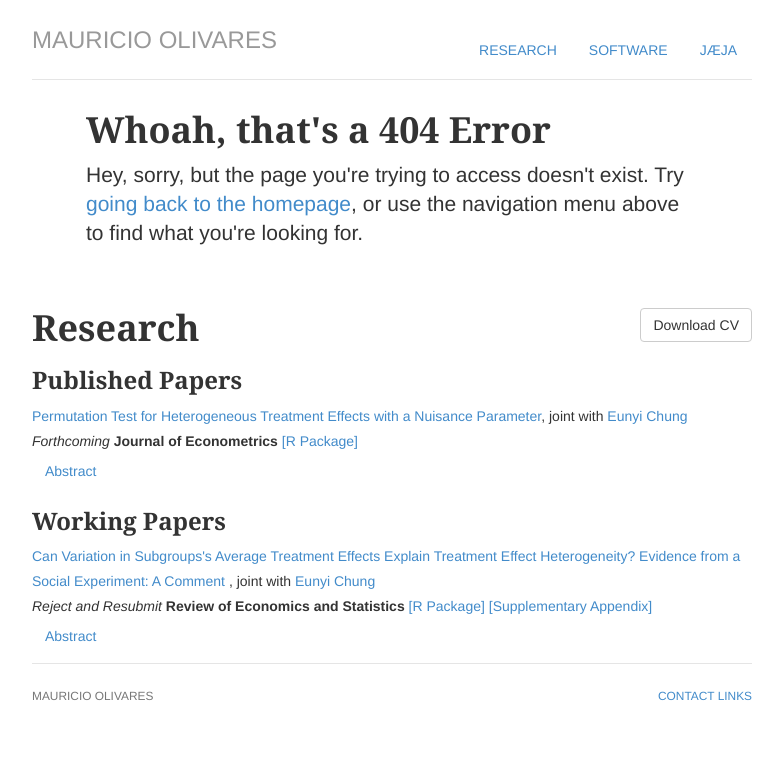
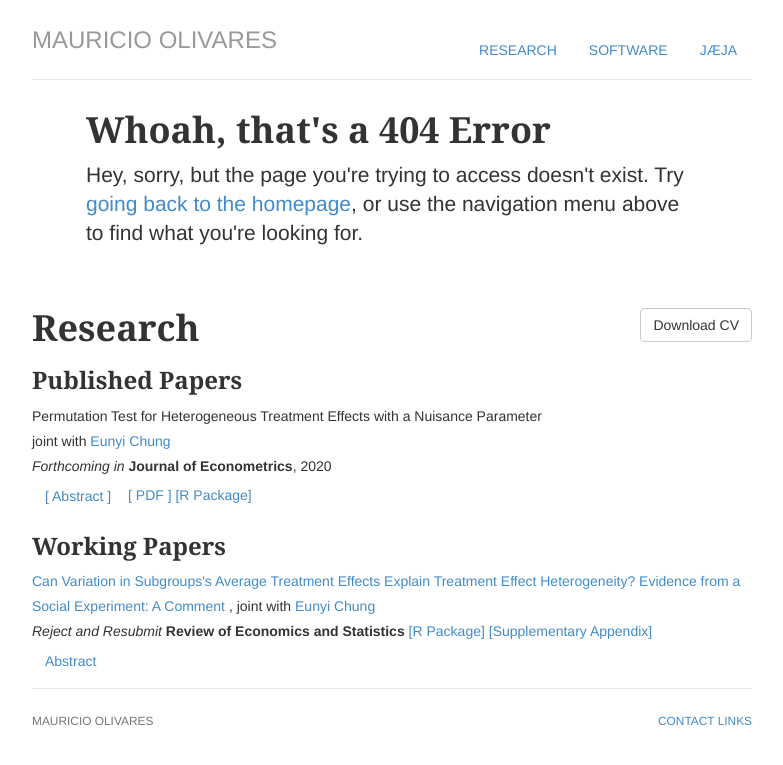
Before and after one commit to mauolivares/mauolivares.github.io, a Jekyll site: the page built from cv/index.html, in a window 1280 px wide. Shown: the top 765 px of the page, without its empty margins (248-1031 px from the left). Built offline with Jekyll 4.4.1, drawn with Linux system fonts in a browser that asks for light colours.

Commit message:
update research page

```diff
--- a/cv/index.html
+++ b/cv/index.html
@@ -17,11 +17,11 @@ title: 404 Error | Sorry, this page does not exist.
 
 				<h3>Published Papers</h3>
 
-				<p><a href="/files/HTE_WorkingPaper.pdf" title="Download Paper as PDF">Permutation Test for Heterogeneous Treatment Effects with a Nuisance Parameter</a>,
-				joint with <a href="https://sites.google.com/a/illinois.edu/eunyichung/">Eunyi Chung</a>
-				<br><i>Forthcoming </i><b>Journal of Econometrics</b> <a href="https://cran.r-project.org/web/packages/RATest/index.html" title="R Package">[R Package]</a>
+				<p>Permutation Test for Heterogeneous Treatment Effects with a Nuisance Parameter
+				<br>joint with <a href="https://sites.google.com/a/illinois.edu/eunyichung/">Eunyi Chung</a>
+				<br><i>Forthcoming in </i><b>Journal of Econometrics</b>, 2020
 				<br><a class="btn btn-link" data-toggle="collapse" href="#MS2019076" role="button" aria-expanded="false" aria-controls="MS2019076">
-    			Abstract</a>
+    			[ Abstract ]</a> <a href="/files/HTE_WorkingPaper.pdf" title="Download Paper as PDF">[ PDF ]</a> <a href="https://cran.r-project.org/web/packages/RATest/index.html" title="R Package">[R Package]</a>
     				<div class="collapse" id="MS2019076">
   						<div class="card card-body">
     						This paper proposes an asymptotically valid permutation test for heterogeneous treatment effects in the presence of an estimated nuisance parameter. Not accounting for the estimation error of the nuisance parameter results in statistics that depend on the particulars of the data generating process, and the resulting permutation test fails to control the Type 1 error, even asymptotically.
```
